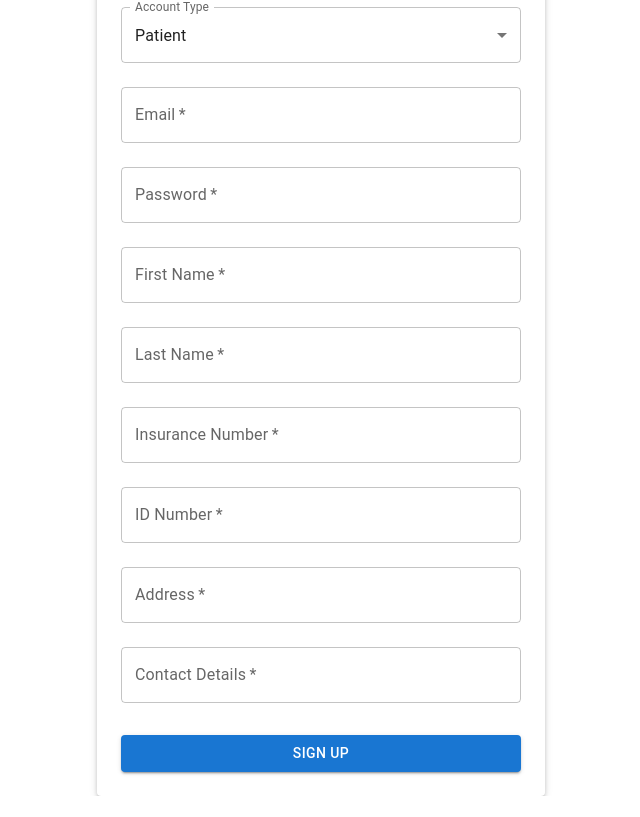
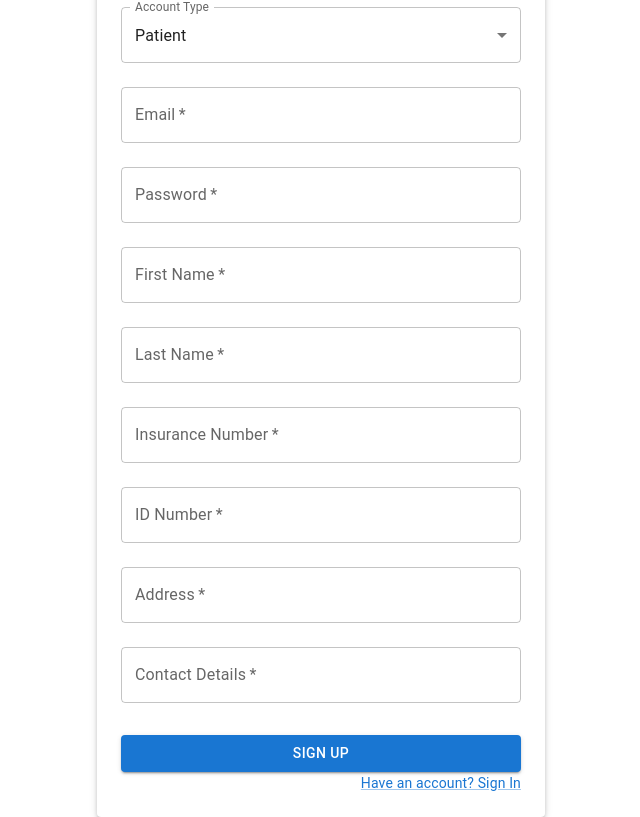
Before and after one commit to D-genius/Scheduling-system, a React (Create React App) app: page /signup in a window 1280 px wide. Shown: the part 185-1002 px from the top of the page, without its empty margins (319-959 px from the left). Before the commit the page ends 981 px from the top, so only its background shows below. Built offline with nearby package versions, Linux system fonts and the light colour scheme; no server answers.

Commit message:
Production authentication

```diff
--- a/src/api.js
+++ b/src/api.js
@@ -16,6 +16,11 @@ api.interceptors.request.use(config => {
   }
   if (config.url?.includes('/o/token/')) {
     config.headers['Content-Type'] = 'application/x-www-form-urlencoded';
+
+    config.auth = {
+      username: process.env.REACT_APP_CLIENT_ID,
+      password: process.env.REACT_APP_CLIENT_SECRET,
+    };
   }
   return config;
 });
--- a/src/components/Signup.js
+++ b/src/components/Signup.js
@@ -1,8 +1,8 @@
 // src/components/Signup.js
 import React, { useState } from 'react';
-import { useNavigate } from 'react-router-dom';
+import { useNavigate, Link } from 'react-router-dom';
 import api from '../api';
-import { Box, TextField, Button, Select, MenuItem, FormControl, InputLabel, Alert, Typography } from '@mui/material';
+import { Box, TextField, Button, Select, MenuItem, FormControl, InputLabel, Alert, Typography, Grid, Link as MuiLink } from '@mui/material';
 import LocalHospital from '@mui/icons-material/LocalHospital';
 import { styled } from '@mui/system';
 
@@ -131,6 +131,13 @@ const Signup = () => {
       <Button type="submit" variant="contained" fullWidth sx={{ mt: 3 }}>
         Sign Up
       </Button>
+      <Grid container justifyContent="flex-end">
+        <Grid>
+          <MuiLink component={Link} to="/login" variant="body2">
+            Have an account? Sign In
+          </MuiLink>
+        </Grid>
+      </Grid>
     </Box>
   </StyledContainer>
   );
```
